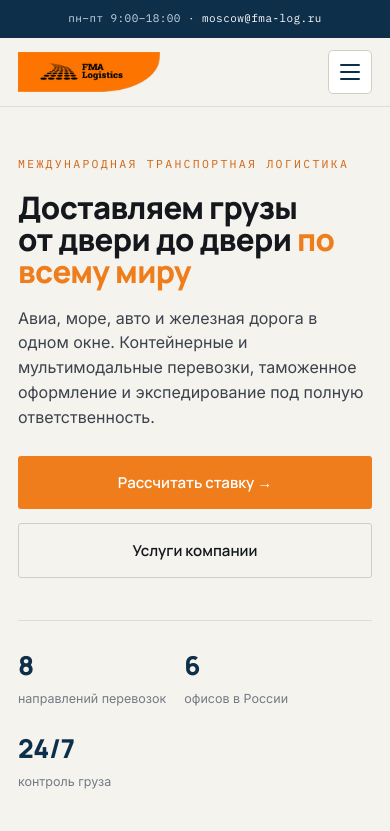
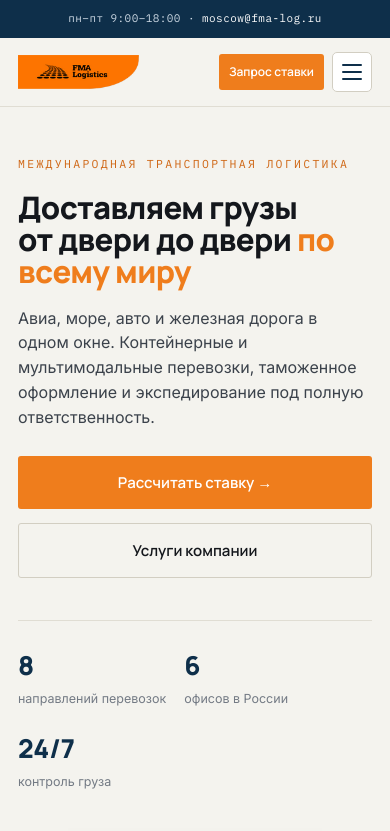
Before and after one commit to maksim-site/fma-log, a plain HTML site: page index.html in a window 390 px wide. Shown: the top 831 px of the page. Drawn offline with Linux system fonts and the light colour scheme.

Commit message:
Keep mobile quote CTA visible

```diff
--- a/index.html
+++ b/index.html
@@ -210,7 +210,7 @@
     .mobile-menu-phone{font-family:'Manrope';font-weight:800;color:var(--navy);font-size:18px;text-align:center}
     .nav-phone{display:none}
     .nav-right{gap:10px}
-    .nav-right .btn{display:none}
+    .nav-right .btn{padding:11px 16px;font-size:13.5px;white-space:nowrap}
     .nav-toggle{
       position:relative;
       z-index:90;
@@ -252,6 +252,9 @@
     .topbar{font-size:11px}
     .nav{height:68px}
     .logo img{height:40px}
+    .nav-right{gap:8px}
+    .nav-right .btn{padding:10px 13px;font-size:12.5px}
+    .nav-toggle{width:42px;height:42px}
     .hero{padding:48px 0 54px}
     .hero h1{font-size:34px}
     .hero .sub{font-size:16px;margin-top:18px}
@@ -274,6 +277,9 @@
     .foot-bot{flex-direction:column;gap:10px}
   }
   @media(max-width:400px){
+    .logo img{height:34px}
+    .nav-right .btn{padding:9px 10px;font-size:12px}
+    .nav-toggle{width:40px;height:40px}
     .route-meta{grid-template-columns:1fr}
     .route-modes{display:grid;grid-template-columns:1fr 1fr}
     .hero h1{font-size:31px}
```
Also changed, not shown: v2.html (+7 -1 lines).
